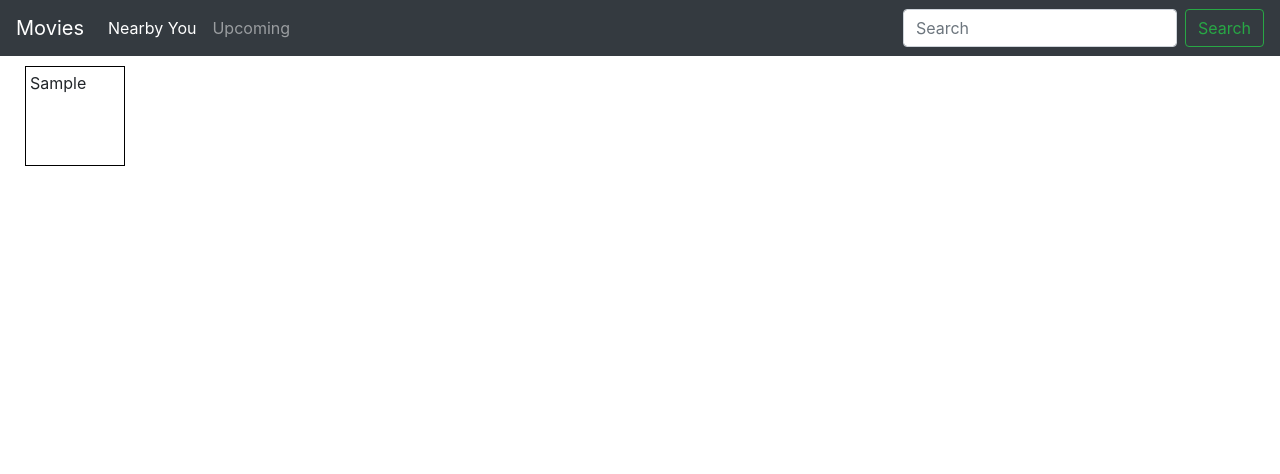
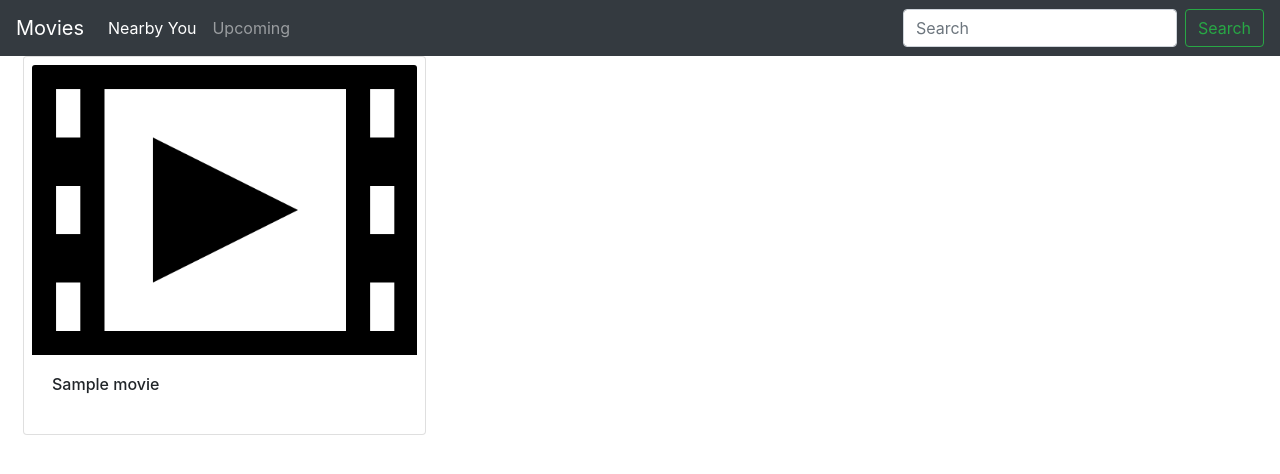
Before and after one commit to jerinphilip/Movie-Recommender, a Django app: page / in a window 1280 px wide. Shown: the top 474 px of the page. Run offline with Django 3.2, Linux system fonts and the light colour scheme; tables that the repository leaves empty hold one stand-in row (values such as "Sample post"); some libraries are stand-ins or nearby versions.

Commit message:
Top down, defining end-points. Added some static stuff

```diff
--- a/movie_recommender/booking_system/management/commands/seed.py
+++ b/movie_recommender/booking_system/management/commands/seed.py
@@ -122,7 +122,7 @@ class Command(BaseCommand):
 
     def seed(self, path):
         df = pd.read_csv(path)
-        df = df.head()
+        df = df.head(50)
         self._seed_cast_type()
         self._seed_gender()
         self._seed_genres(df["genres"])
--- a/movie_recommender/booking_system/urls.py
+++ b/movie_recommender/booking_system/urls.py
@@ -16,4 +16,13 @@ from rest_framework.authtoken import views as drf_views
 urlpatterns = [
     path('', views.show_movies, name='index'),
     url(r'cast/(?P<cast_id>\d+)/$', views.show_cast, name='show_cast'),
+    path('running', views.running, name='running'),
+    path('upcoming', views.upcoming, name='running'),
+    path('book/<int:show_id>/', views.book_show, name='book_show'),
+    path('movie/<int:movie_id>/', views.movie, name='movie'),
+    path('book/<int:show_id>/confirm', views.confirm_booking, name='confirm_booking'),
+    path('payment/', views.payment, name='payment'),
+    path('crew/<int:crew_id>/', views.crew, name='crew'),
+    path('theater/<int:theater_id>/', views.theater, name='theater'),
+
 ]
--- a/movie_recommender/booking_system/views.py
+++ b/movie_recommender/booking_system/views.py
@@ -7,7 +7,7 @@ from django.contrib.staticfiles.storage import staticfiles_storage
 from django.urls import reverse
 from jinja2 import Environment
 from django.template.loader import render_to_string
-from django.http import HttpResponse
+from django.http import HttpResponse, HttpResponseNotFound
 from django.core import serializers
 import json
 
@@ -63,9 +63,9 @@ def search(request):
 
 
 def show_movies(request):
-    queryset = Movie.objects.all()
-    movie_list = [render_to_string("movie_thumbnail.html", MovieSerializer(movie).data) for movie in queryset]
-    return render(request, 'movies.html', {'movies': movie_list})
+    movies = Movie.objects.all()
+    #movie_list = [render_to_string("movie_thumbnail.html", MovieSerializer(movie).data) for movie in queryset]
+    return render(request, 'movies.html', {'movies': movies})
 
 
 def show_cast(request, cast_id):
@@ -79,3 +79,27 @@ def show_cast(request, cast_id):
     movie_list = [render_to_string("movie_thumbnail.html", MovieSerializer(movie).data) for movie in movie_list]
 
     return render(request, 'cast.html', {"cast": cast_data.data, "movies": movie_list})
+
+def running(request):
+    return HttpResponseNotFound('<h1>Page under construction?</h1>')
+
+def upcoming(request):
+    return HttpResponseNotFound('<h1>Page under construction?</h1>')
+
+def payment(request):
+    return HttpResponseNotFound('<h1>Page under construction?</h1>')
+
+def book_show(request, show_id):
+    return HttpResponseNotFound('<h1>Page under construction?</h1>')
+
+def movie(request, movie_id):
+    return HttpResponseNotFound('<h1>Page under construction?</h1>')
+
+def confirm_booking(request, show_id):
+    return HttpResponseNotFound('<h1>Page under construction?</h1>')
+
+def crew(request, crew_id):
+    return HttpResponseNotFound('<h1>Page under construction?</h1>')
+
+def theater(request, theater_id):
+    return HttpResponseNotFound('<h1>Page under construction?</h1>')
--- /dev/null
+++ b/movie_recommender/static/css/custom.css
@@ -0,0 +1,14 @@
+.card-columns {
+  @include media-breakpoint-only(md) {
+    column-count: 6;
+  }
+  @include media-breakpoint-only(sm) {
+    column-count: 7;
+  }
+  @include media-breakpoint-only(lg) {
+    column-count: 6;
+  }
+  @include media-breakpoint-only(xl) {
+    column-count: 7;
+  }
+}
--- a/movie_recommender/templates/base.html
+++ b/movie_recommender/templates/base.html
@@ -4,6 +4,7 @@
     <head>
         <title> {% block title %}  {% endblock %} </title>
         <link rel="stylesheet" type="text/css" href="{% static 'css/bootstrap.min.css' %}"/>
+        <link rel="stylesheet" type="text/css" href="{% static 'css/custom.css' %}"/>
         <script type="text/javscript" src="{% static 'js/boostrap.min.js' %}"></script>
     </head>
     <body>
--- a/movie_recommender/templates/movies.html
+++ b/movie_recommender/templates/movies.html
@@ -1,7 +1,14 @@
 {% extends 'base.html' %}
 
 {% block content %}
-    {% for movie in movies %}
-        {{movie}}
-    {% endfor %}
+<div class="card-columns">
+{% for movie in movies %}
+<div class="card rounded mx-2 p-2">
+    <img class="card-img-top" src="/static/images/movie.png" alt="Card image cap">
+    <div class="card-body">
+        <h6 class="card-title"> {{movie.title}} </h6>
+    </div>
+</div>
+{% endfor %}
+</div>
 {% endblock %}
```
Also changed, not shown: movie_recommender/static/images/movie.png (added), movie_recommender/templates/movie_thumbnail.html (line endings or trailing spaces).
